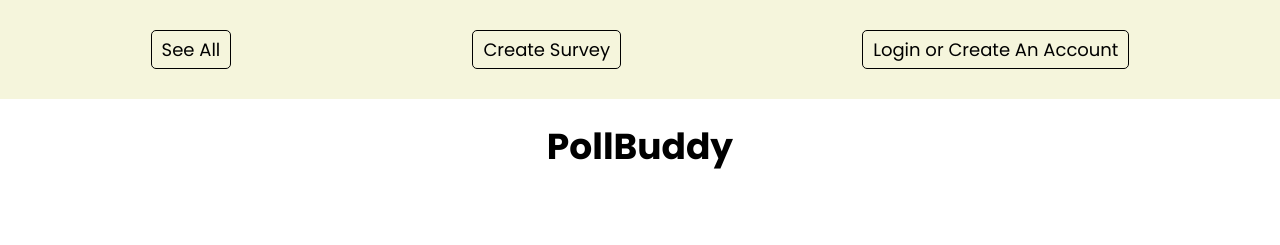
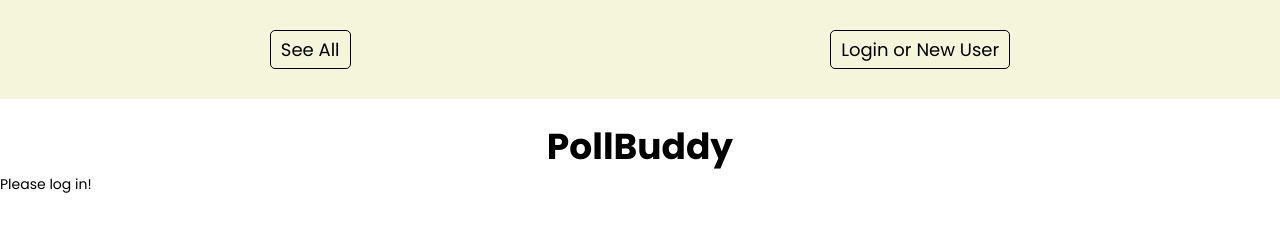
Before and after one commit to iamtimleonard/poll-app-frontend, a React (Create React App) app: page /create in a window 1280 px wide. Shown: the top 245 px of the page. Built offline with nearby package versions, Linux system fonts and the light colour scheme; no server answers.

Commit message:
user login feature

```diff
--- a/src/App.js
+++ b/src/App.js
@@ -10,6 +10,7 @@ import NewPoll from "./components/NewPoll";
 import axios from "axios";
 import dotenv from "dotenv";
 import Login from "./components/Login";
+import Logout from "./components/Logout";
 dotenv.config();
 
 let API_URL = process.env.REACT_APP_API_URL || "http://localhost:5000";
@@ -17,6 +18,7 @@ let API_URL = process.env.REACT_APP_API_URL || "http://localhost:5000";
 const App = () => {
   const [polls, setPolls] = useState([]);
   const [submitted, setSubmitted] = useState(false);
+  const [user, setUser] = useState("");
   useEffect(() => {
     const getPolls = async () => {
       const pollsFromServer = await fetchPolls();
@@ -58,9 +60,7 @@ const App = () => {
   const findUser = (userName) => {
     axios.get(`${API_URL}/users`).then(({ data }) => {
       let [foundUser] = data.filter((user) => user.name === userName);
-      foundUser
-        ? alert(`Welcome back, ${foundUser.name}`)
-        : alert("Please try again");
+      foundUser ? setUser(foundUser) : alert("Please try again");
     });
   };
 
@@ -72,25 +72,42 @@ const App = () => {
     setSubmitted(true);
   };
 
+  const logOut = () => {
+    setUser("");
+  };
+
   return (
     <Router>
       <nav>
         <Link to="/">See All</Link>
-        <Link to="/create">Create Survey</Link>
-        <Link to="/login">Login or Create An Account</Link>
+        {user && (
+          <Link onClick={() => setSubmitted(false)} to="/create">
+            Create Survey
+          </Link>
+        )}
+        <Link to="/login">
+          {!user ? "Login or New User" : "Logout"} {user && <Redirect to="/" />}
+        </Link>
       </nav>
       <h1>PollBuddy</h1>
+      <p>{user ? `Welcome, ${user.name}` : "Please log in!"}</p>
       <main>
         <div className="container">
           <Route path="/" exact>
-            <PollsList polls={polls} handleVote={handleVote} />
+            {user && (
+              <PollsList user={user} polls={polls} handleVote={handleVote} />
+            )}
           </Route>
           <Route path="/create">
-            <NewPoll handleCreate={handleCreate} />
+            <NewPoll user={user} handleCreate={handleCreate} />
             {submitted && <Redirect to="/" />}
           </Route>
           <Route path="/login">
-            <Login findUser={findUser} createUser={createUser} />
+            {!user ? (
+              <Login findUser={findUser} createUser={createUser} />
+            ) : (
+              <Logout logOut={logOut} />
+            )}
           </Route>
         </div>
       </main>
--- a/src/components/Login.js
+++ b/src/components/Login.js
@@ -1,6 +1,6 @@
 import { useState } from "react";
 
-const Login = ({ createUser, findUser }) => {
+const Login = ({ user, logOut, createUser, findUser }) => {
   const [isNewUser, setIsNewUser] = useState(false);
 
   const [nameInput, setNameInput] = useState("");
@@ -18,6 +18,7 @@ const Login = ({ createUser, findUser }) => {
       findUser(nameInput);
     }
   };
+
   return (
     <>
       <button onClick={() => setIsNewUser(!isNewUser)}>
--- /dev/null
+++ b/src/components/Logout.js
@@ -0,0 +1,11 @@
+import React from "react";
+
+const Logout = ({ logOut }) => {
+  return (
+    <>
+      <button onClick={logOut}>Logout</button>
+    </>
+  );
+};
+
+export default Logout;
--- a/src/components/PollCard.js
+++ b/src/components/PollCard.js
@@ -1,12 +1,9 @@
 import { useState } from "react";
 import Options from "./Options";
 
-const PollCard = ({ question, options, id, handleVote }) => {
+const PollCard = ({ userVoted, question, options, id, handleVote }) => {
   const [active, setActive] = useState(false);
-  const [voted, setVoted] = useState(false);
-  const updateVoted = () => {
-    setVoted(true);
-  };
+  let voted = userVoted.includes(id);
 
   return (
     <article aria-live="polite" aria-atomic="true" className="poll-card">
@@ -18,7 +15,6 @@ const PollCard = ({ question, options, id, handleVote }) => {
       </h3>
       {active && (
         <Options
-          updateVoted={updateVoted}
           voted={voted}
           handleVote={handleVote}
           options={options}
--- a/src/components/PollsList.js
+++ b/src/components/PollsList.js
@@ -1,6 +1,7 @@
 import PollCard from "./PollCard";
 
-const PollsList = ({ polls, handleVote }) => {
+const PollsList = ({ user, polls, handleVote }) => {
+  let { voted, created } = user;
   return (
     <>
       <h2 className="heading">Choose a poll below:</h2>
@@ -12,6 +13,8 @@ const PollsList = ({ polls, handleVote }) => {
       >
         {polls.map((poll) => (
           <PollCard
+            userVoted={voted}
+            userCreated={created}
             options={poll.options}
             key={poll._id}
             question={poll.question}
```
